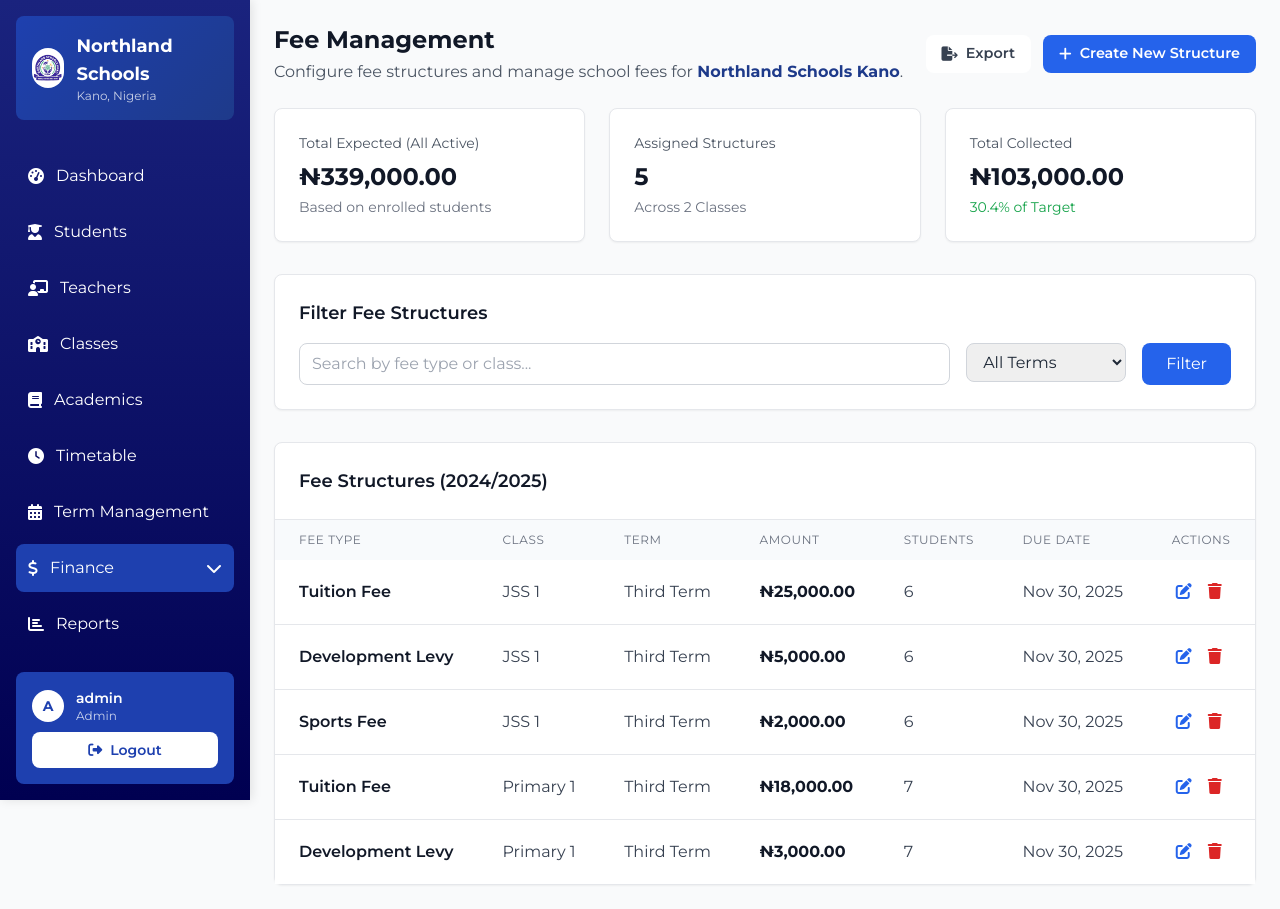
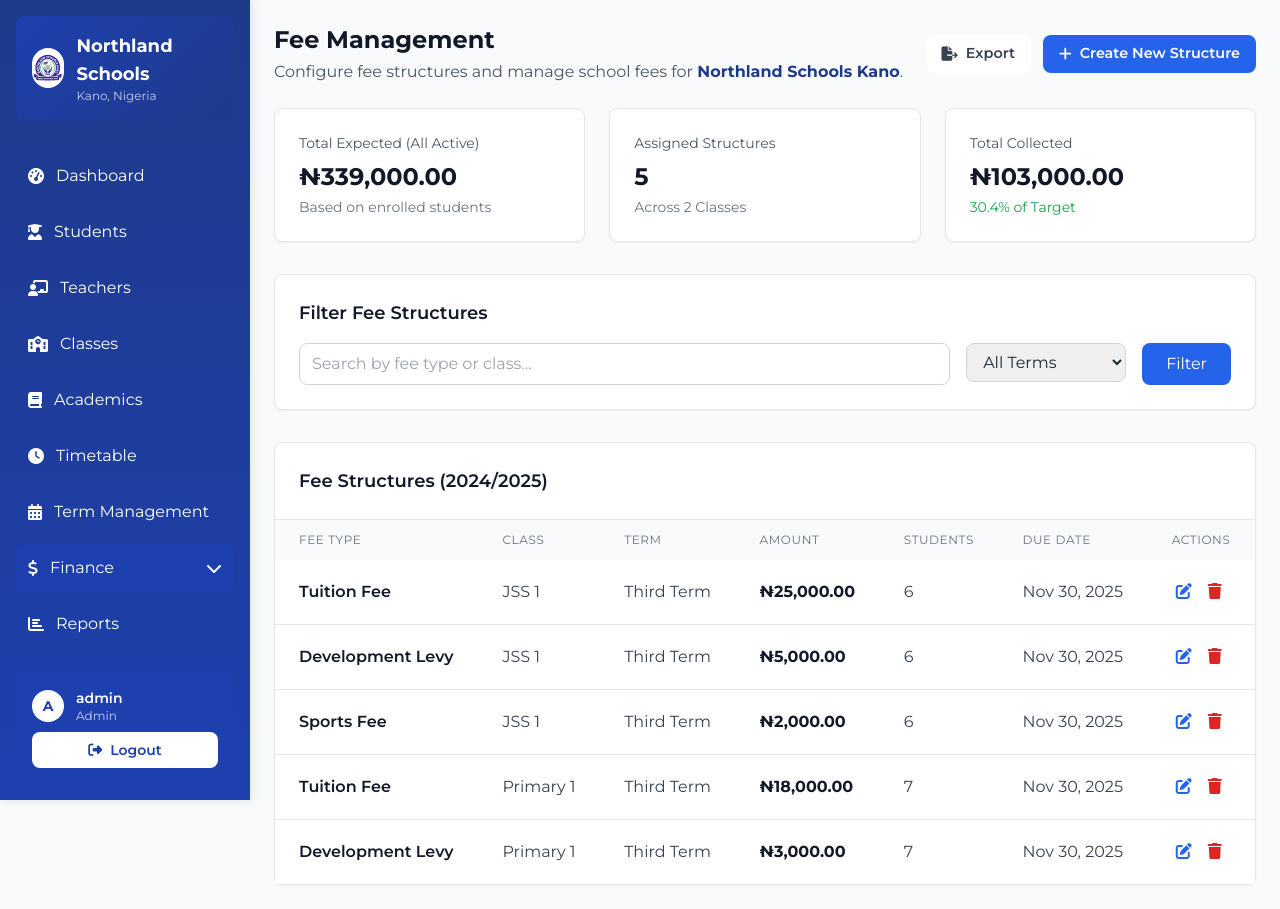
Before and after one commit to assoadeeqgit/northland_sch, a PHP site: page /dashboard/finance-fees.php in a window 1280 px wide. Run offline with PHP 8.4, Linux system fonts and the light colour scheme; a user stored in the database is signed in; data comes from the database, SQL or seed files in the repository; some libraries are stand-ins or nearby versions.

Commit message:
fix: Update sidebar colors in style.css to match admin dashboard
Changed:
- --brand-navy: #1a237e → #1e3a8a (nsknavy)
- --brand-green: #2e7d32 → #10b981 (nskgreen)
- --brand-orange: #f57f17 → #f59e0b (nskgold)
- --primary-dark: #000051 → #1e40af (nskblue)
- --primary-light: #534bae → #3b82f6 (nsklightblue)

This fixes the darker sidebar appearance on finance pages
All pages now use consistent color scheme

```diff
--- a/assets/css/style.css
+++ b/assets/css/style.css
@@ -1,16 +1,18 @@
 :root {
-    /* Brand Palette extracted from Logo */
-    --brand-navy: #1a237e;
-    /* Primary Deep Blue */
-    --brand-green: #2e7d32;
-    /* Laurel Green */
-    --brand-orange: #f57f17;
-    /* Star Orange */
+    /* Brand Palette - Matching Admin Dashboard */
+    --brand-navy: #1e3a8a;
+    /* Primary Deep Blue - matches nsknavy */
+    --brand-green: #10b981;
+    /* Success Green - matches nskgreen */
+    --brand-orange: #f59e0b;
+    /* Star Orange - matches nskgold */
 
     /* Functional Colors */
     --primary-color: var(--brand-navy);
-    --primary-dark: #000051;
-    --primary-light: #534bae;
+    --primary-dark: #1e40af;
+    /* matches nskblue */
+    --primary-light: #3b82f6;
+    /* matches nsklightblue */
 
     --secondary-color: #f3f4f6;
     --white: #ffffff;
```
